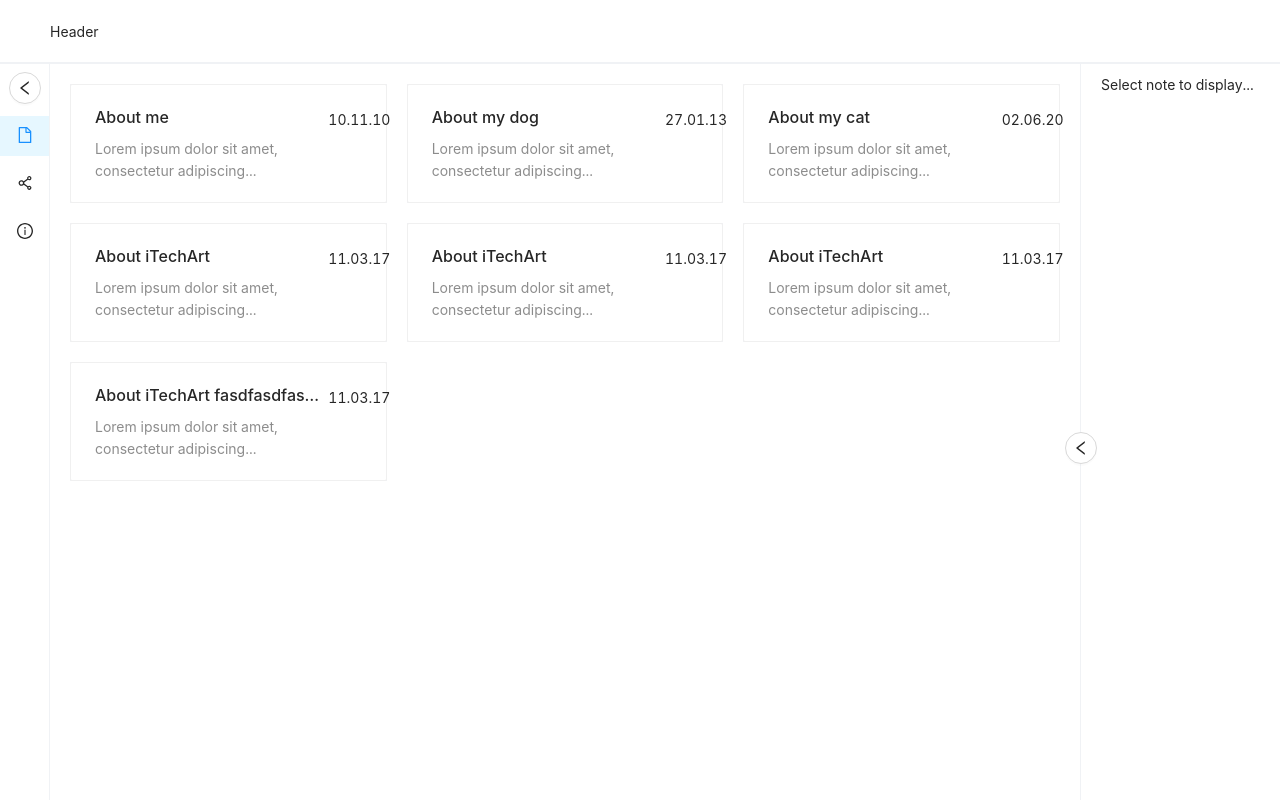
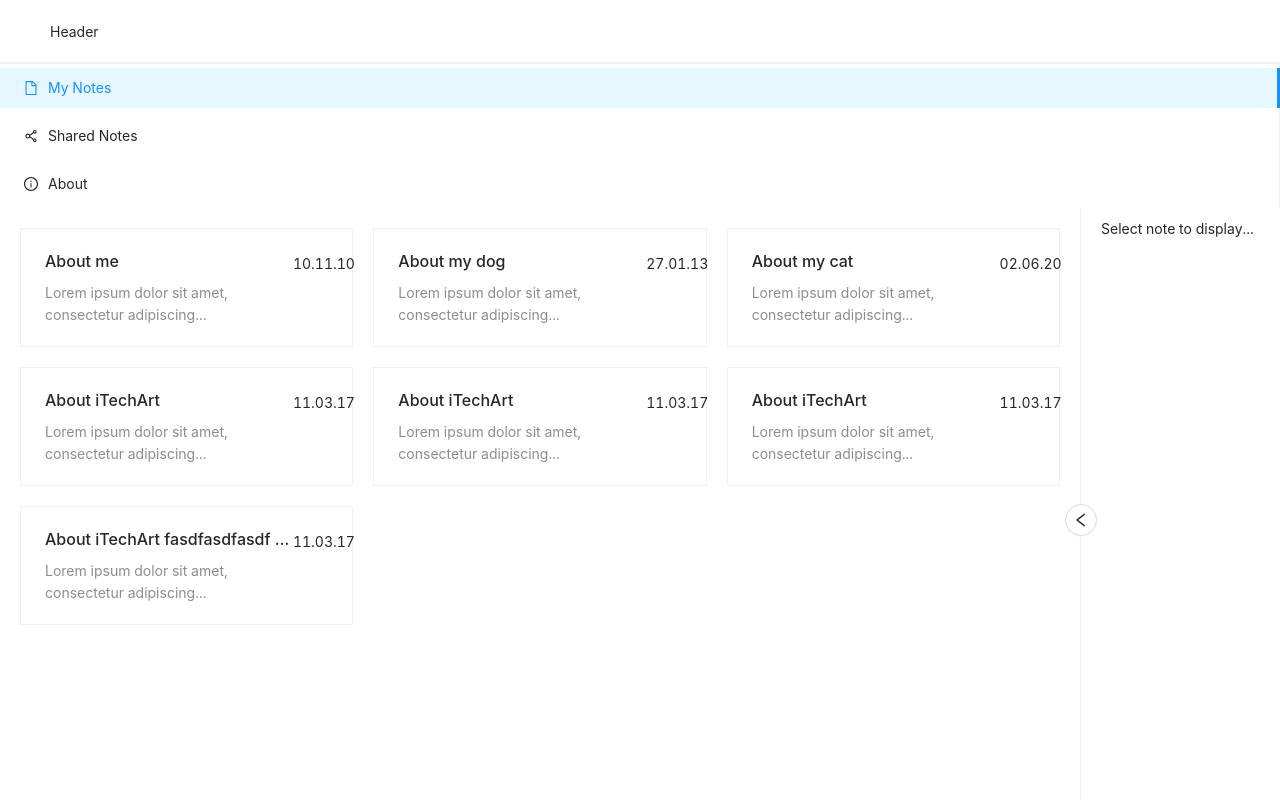
Before and after one commit to Harwex213/TechArt_Labs, a React (Create React App) app in the folder harwex-notes/: page / in a window 1280 px wide. Built offline with nearby package versions, Linux system fonts and the light colour scheme.

Commit message:
refactor(react_task1): more independent navbar component

```diff
--- a/harwex-notes/src/components/Navbar/Navbar.jsx
+++ b/harwex-notes/src/components/Navbar/Navbar.jsx
@@ -1,42 +1,17 @@
 import React from "react";
 import PropTypes from "prop-types";
 
-import { Layout, Menu, Button } from "antd";
+import { Menu } from "antd";
 import {
     FileOutlined,
     ShareAltOutlined,
     InfoCircleOutlined,
-    LeftOutlined,
 } from "@ant-design/icons";
-
-const { Sider } = Layout;
 
 function Navbar(props) {
     let menuItemId = 0;
     return (
-        <Sider
-            className={props.className}
-            theme="light"
-            collapsed
-            collapsedWidth={50}
-        >
-            <Button
-                shape="circle"
-                icon={<LeftOutlined />}
-                style={{
-                    display: "flex",
-                    margin: "8px auto",
-                    justifyContent: "center",
-                    alignItems: "center",
-                }}
-            />
-            <Menu
-                mode="inline"
-                defaultSelectedKeys={["0"]}
-                style={{
-                    borderRight: "none",
-                }}
-            >
+        <Menu mode="inline" defaultSelectedKeys={["0"]} style={props.style}>
             <Menu.Item key={menuItemId} icon={<FileOutlined />}>
                 My Notes
             </Menu.Item>
@@ -47,12 +22,12 @@ function Navbar(props) {
                 About
             </Menu.Item>
         </Menu>
-        </Sider>
     );
 }
 
 Navbar.propTypes = {
     className: PropTypes.string,
+    style: PropTypes.object,
 };
 
 export default Navbar;
```
Lines whose indentation alone changed are shown as unchanged.
